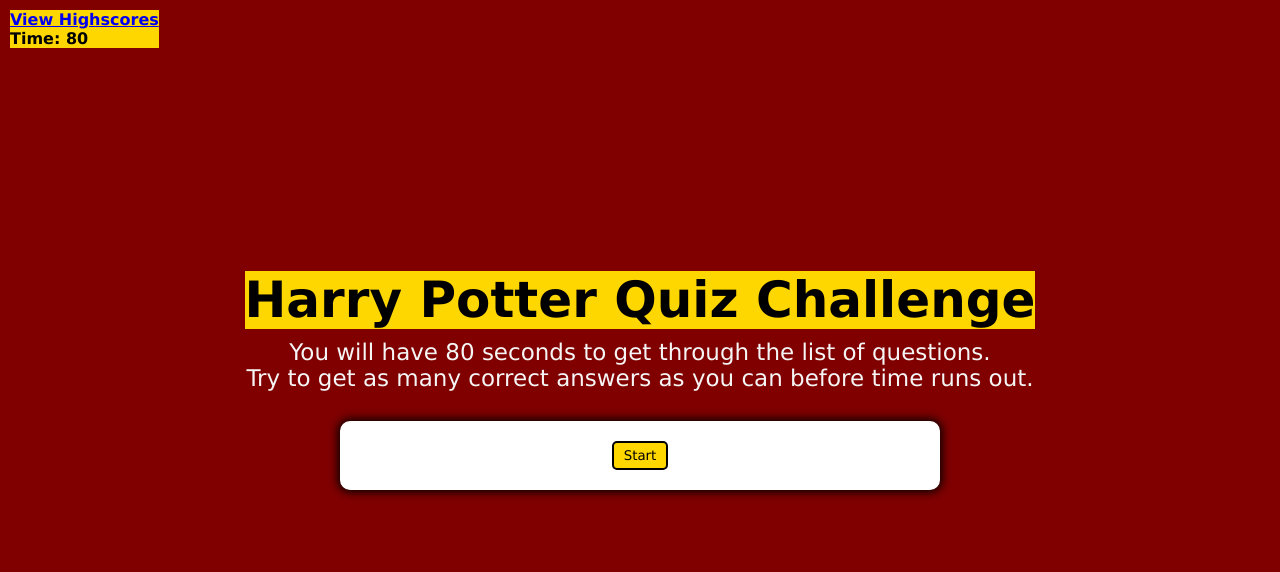
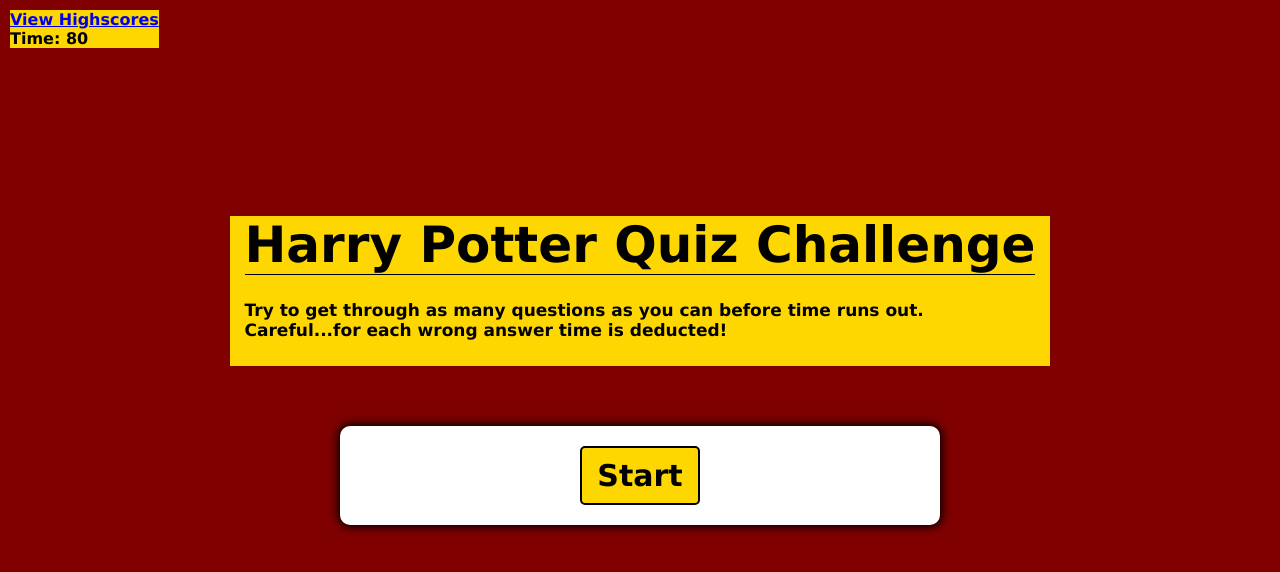
Before and after one commit to amay1421/Harry-Potter-Quiz, a plain HTML site: page index.html in a window 1280 px wide. Drawn offline with Linux system fonts and the light colour scheme.

Commit message:
more css

```diff
--- a/Assets/script.js
+++ b/Assets/script.js
@@ -29,7 +29,7 @@
            {text: 'Seeker', correct: true},
            {text: 'Chaser', correct: false},
            {text: 'Beater', correct: false},
-           {text: 'Keepr', correct: false}
+           {text: 'Keeper', correct: false}
        ]
     },
     {
@@ -157,7 +157,7 @@
 }
 
 function clearQuestionClass(element) {
-    element.classList.remove('renove')
+    element.classList.remove('remove')
 
 }
 
--- a/Assets/style2.css
+++ b/Assets/style2.css
@@ -12,17 +12,20 @@
     font-stretch: expanded;
     font-weight: bold;
     position: relative;
-    bottom: 40px;
+    bottom: 10px;
     text-align: center;
-    background-color: gold;
+    border-bottom: 1px solid black;
 }
 
 p {
-    font-size: 23px;
-    color:whitesmoke;
+    font-size: 17px;
+    color:black;
     position:relative;
-    bottom: 30px;
+    top: 15px;
     text-align: center;
+    font-weight: bold;
+    text-align: left;
+    font-style: cursive;
 }
 
 .starting-page {
@@ -72,18 +75,16 @@
 }
 
 .btn.correct {
-    /* --hue: var(--hue-correct); */
     background-color: green;
 }
 
 .btn.wrong {
-    /*--hue: var(--hue-wrong);*/
     background-color: red;
 
 }
 
-.start-btn .next-btn{
-    font-size: 3rem;
+.start-btn {
+    font-size: 30px;
     font-weight: bold;
     padding: 10px 15px;
 }
@@ -98,19 +99,6 @@
 .hide {
     display:none;
 }
-/*
-.scores {
-    align-items: left;
-    position:relative;
-    right: 535px;
-    height: 600px;
-    font-size: 18px;
-}
-
-#timer {
-    position:relative;
-    left: 500px;
-} */
 
 .upper-left {
     position:absolute;
@@ -125,3 +113,16 @@
 .outer-container {
     margin: 20px;
 }
+
+.question {
+    font-size: 30px;
+    font-weight: bold;
+}
+
+.starting-page {
+    background-color: gold;
+    max-width:900px;
+    position:relative;
+    bottom: 60px;
+    height:150px;
+}
--- a/index.html
+++ b/index.html
@@ -17,8 +17,8 @@
 
     <div class="starting-page start-btn">
         <h1> Harry Potter Quiz Challenge</h1>
-        <p>You will have 80 seconds to get through the list of questions.</p>
-        <p> Try to get as many correct answers as you can before time runs out.</p>
+        <p> Try to get through as many questions as you can before time runs out.</p>
+        <p> Careful...for each wrong answer time is deducted!</p>
 
     </div>
     <div class="container">
```
